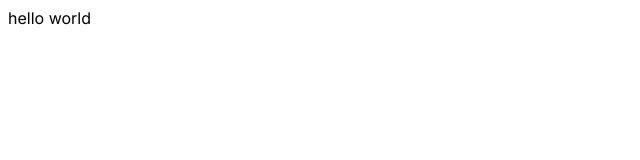
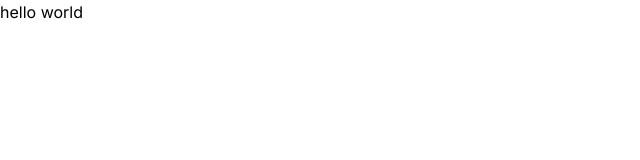
Before and after one commit to SamroodAli/collections, a Next.js app: page / in a window 1280 px wide. Shown: the top 160 px of the page, without its empty margins (0-640 px from the left). Built offline with nearby package versions, Linux system fonts and the light colour scheme.

Commit message:
chore: install tailwind

```diff
--- /dev/null
+++ b/postcss.config.js
@@ -0,0 +1,6 @@
+module.exports = {
+  plugins: {
+    tailwindcss: {},
+    autoprefixer: {},
+  },
+}
--- /dev/null
+++ b/tailwind.config.js
@@ -0,0 +1,15 @@
+/** @type {import('tailwindcss').Config} */
+module.exports = {
+  content: [
+    "./app/**/*.{js,ts,jsx,tsx,mdx}",
+    "./pages/**/*.{js,ts,jsx,tsx,mdx}",
+    "./components/**/*.{js,ts,jsx,tsx,mdx}",
+
+    // Or if using `src` directory:
+    "./src/**/*.{js,ts,jsx,tsx,mdx}",
+  ],
+  theme: {
+    extend: {},
+  },
+  plugins: [],
+}
```
Also changed, not shown: package.json (+8 -4 lines), 1 other file (tests, documents, lock files or other folders).
